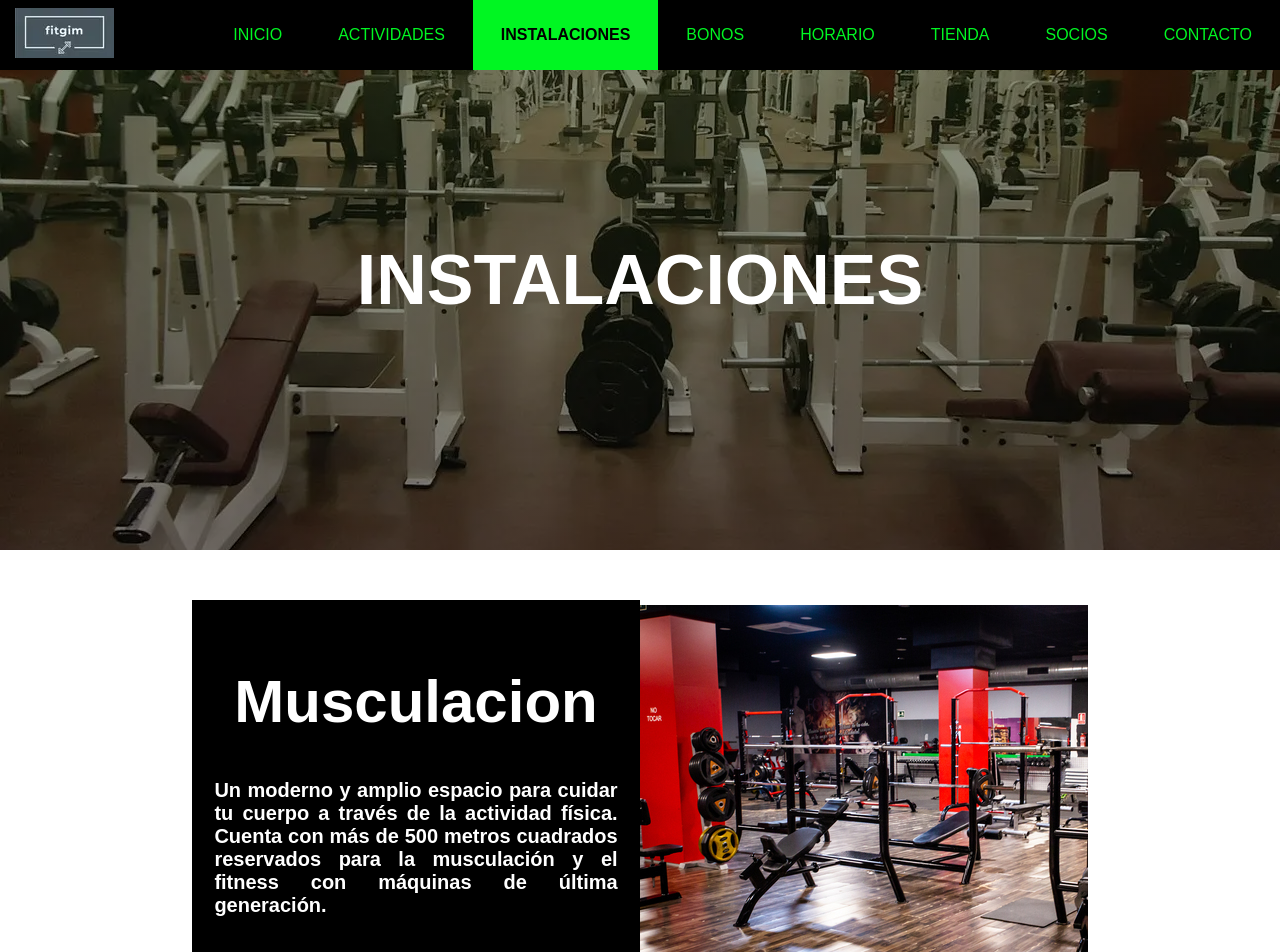
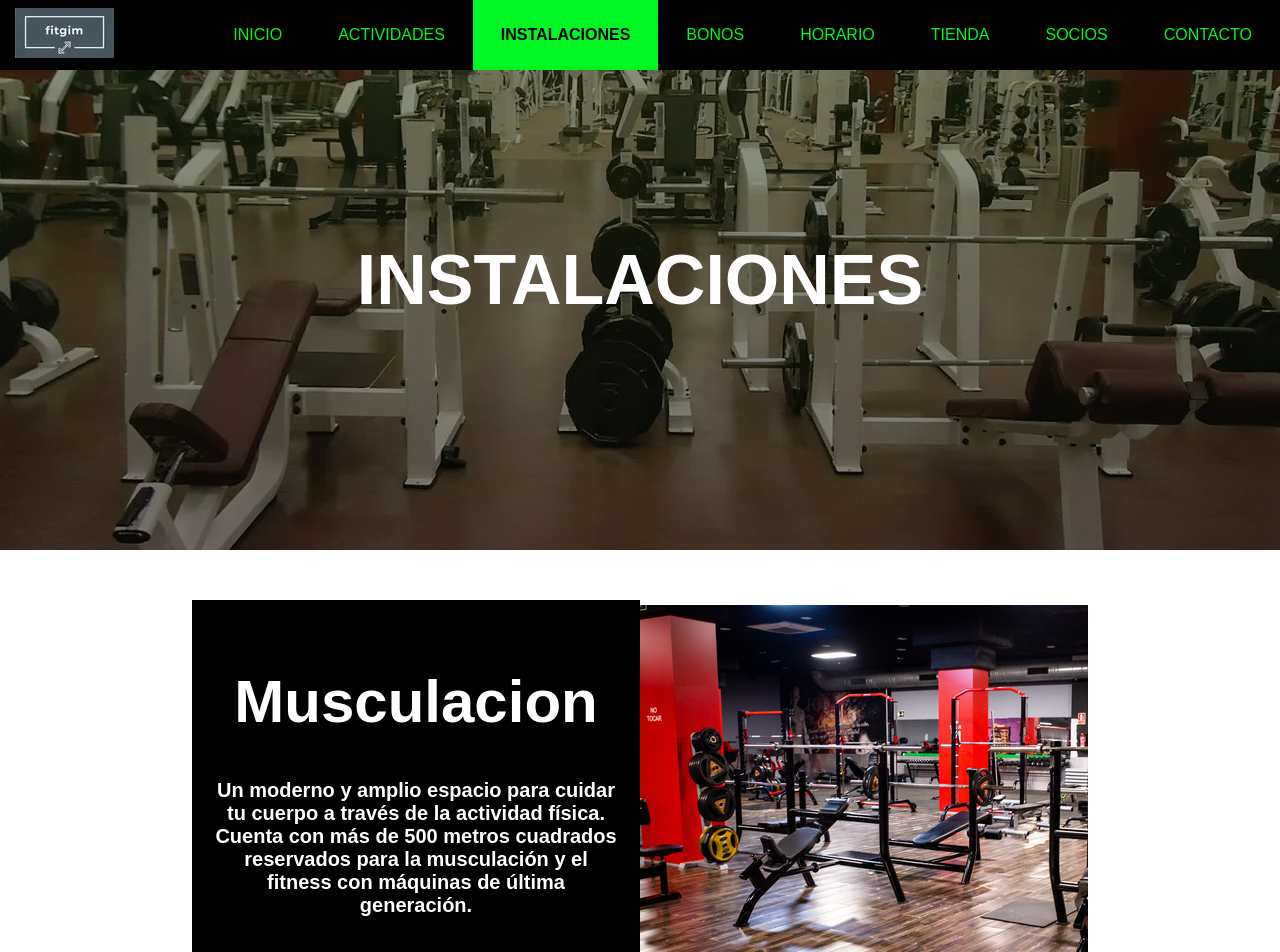
Before and after one commit to AlexGRvlc/FitGim, a Next.js app: page /Instalaciones in a window 1280 px wide. Shown: the top 952 px of the page. Built offline with nearby package versions, Linux system fonts and the light colour scheme.

Commit message:
content-pages

```diff
--- a/styles/actividades.module.css
+++ b/styles/actividades.module.css
@@ -35,7 +35,7 @@ text-align: center;
   font-weight: 800;
   text-align: center;
   padding: 5% 5%;
-  text-align: justify;
+  text-align: center;
 }
 
 .container__img {
--- a/styles/instalaciones.module.css
+++ b/styles/instalaciones.module.css
@@ -34,7 +34,7 @@
   font-weight: 800;
   text-align: center;
   padding: 5% 5%;
-  text-align: justify;
+  text-align: center;
 }
 
 .container__img {
--- a/styles/producto.module.css
+++ b/styles/producto.module.css
@@ -14,7 +14,7 @@
 }
 
 .descripcion {
-text-align: justify;
+text-align: center;
 margin-bottom: 30px;
 }
 
```
